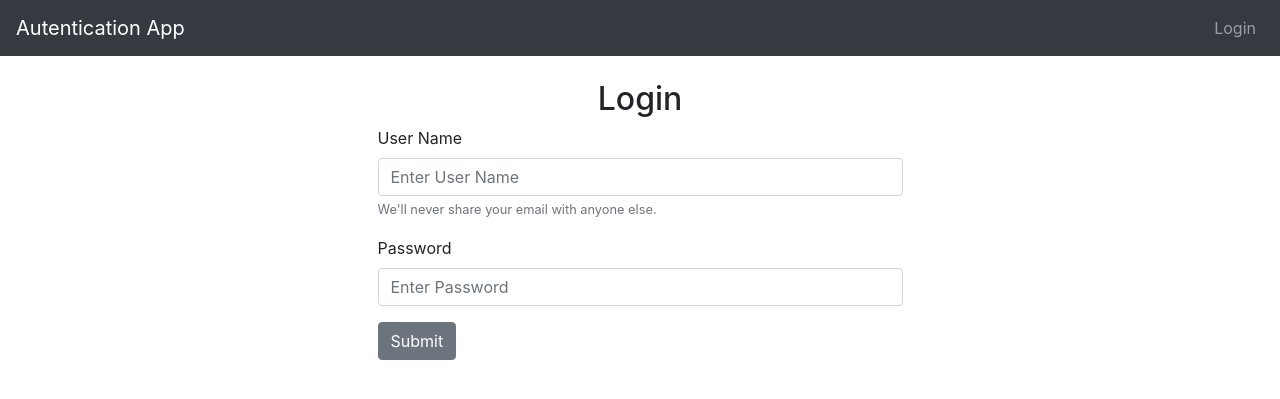
After one commit to tbaror/Authentication_proj, a Django app: page /login in a window 1280 px wide. The commit adds this page. Shown: the top 399 px of the page. Run offline with Django 3.2, Linux system fonts and the light colour scheme; some libraries are stand-ins or nearby versions.

Commit message:
basic autentication mechanism

```diff
--- a/mysite/authenticate/templates/authenticate/base.html
+++ b/mysite/authenticate/templates/authenticate/base.html
@@ -21,7 +21,7 @@
                   <ul class="navbar-nav ml-auto">
 
                     <li class="nav-item">
-                      <a class="nav-link" href="#">Login</a>
+                      <a class="nav-link" href="{% url 'login' %}">Login</a>
                     </li>
 
 
@@ -29,6 +29,23 @@
 
                 </div>
               </nav>
+              <br>
+              <div class="container">
+                  {% if messages %}
+
+                    {% for message in  messages %}
+                    <div class="alert alert-warning alert-dississble" role="alert">
+                        <button class="close" data-dismiss="alert">
+                            <small><sup>x</sup></small>
+                        </button>
+                        {{ message }}
+                    </div>
+
+                    {% endfor %}
+
+
+                  {% endif %}
+              </div>
       <div class="container">
     {% block content %}
 
--- /dev/null
+++ b/mysite/authenticate/templates/authenticate/login.html
@@ -0,0 +1,23 @@
+{% extends 'authenticate/base.html' %}
+{% block content %}
+
+<h2 class="text-center">Login</h2>
+<div class="col-md-6 offset-md-3">
+
+
+<form method="POST">
+    {% csrf_token %}
+        <div class="form-group">
+          <label for="username">User Name</label>
+          <input type="text" class="form-control"   placeholder="Enter User Name" name="username">
+          <small id="emailHelp" class="form-text text-muted">We'll never share your email with anyone else.</small>
+        </div>
+        <div class="form-group">
+          <label for="exampleInputPassword1">Password</label>
+          <input type="password" class="form-control"  placeholder="Enter Password" name="password">
+        </div>
+
+        <button type="submit" class="btn btn-secondary">Submit</button>
+      </form>
+</div>
+{% endblock content %}
--- a/mysite/authenticate/urls.py
+++ b/mysite/authenticate/urls.py
@@ -4,5 +4,6 @@ from . import views
 
 urlpatterns = [
     path("", views.home, name="home"),
+    path("login", views.login_user , name="login"),
 
 ]
--- a/mysite/authenticate/views.py
+++ b/mysite/authenticate/views.py
@@ -1,4 +1,8 @@
-from django.shortcuts import render
+from django.shortcuts import render ,redirect
+from django.contrib.auth import authenticate, login, logout
+from django.contrib import messages
+
+# Create your views here.
 
 
 def home(request):
@@ -6,4 +10,23 @@ def home(request):
     return render(request,"authenticate/home.html",{})
 
 
-# Create your views here.
+def login_user(request):
+    if request.method == "POST":
+        username = request.POST['username']
+        password = request.POST['password']
+        user = authenticate(request, username=username, password=password)
+        if user is not None:
+            login(request, user)
+            # Redirect to a success page.
+            messages.success(request, ('You have been Login  Successfully !'))
+            return redirect('home')
+
+
+        else:
+            # Return an 'invalid login' error message.
+            messages.success(request, ('You have Fail to Login !'))
+            return redirect('login')
+
+    else:
+
+        return render(request, 'authenticate/login.html',{})
```
Also changed, not shown: mysite/db.sqlite3.
